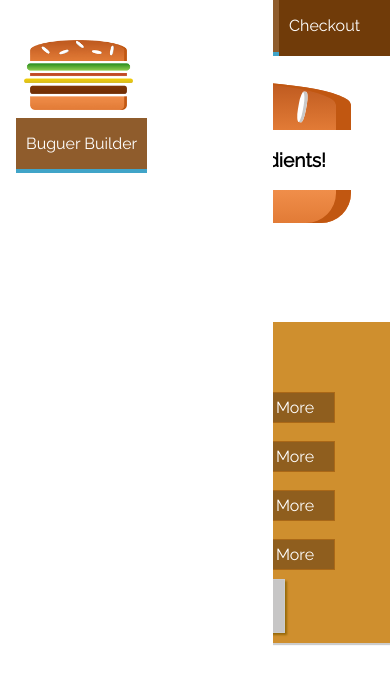
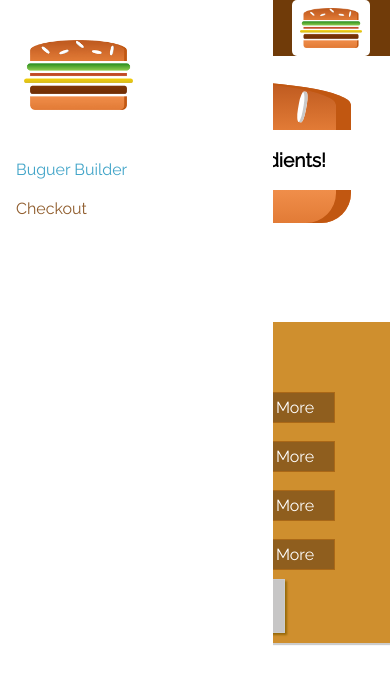
Before and after one commit to SottoMayor/ReactJs, a React (Create React App) app: page / in a window 390 px wide. Shown: the top 684 px of the page. Built offline with nearby package versions, Linux system fonts and the light colour scheme.

Commit message:
more about responsive adjustments

```diff
--- a/src/components/Navigation/NavigationItems/NavigationItem/NavigationItem.module.css
+++ b/src/components/Navigation/NavigationItems/NavigationItem/NavigationItem.module.css
@@ -1,19 +1,38 @@
+.NavigationItem{
+    margin: 10px 0;
+    box-sizing: border-box;
+    display: block;
+    width: 100%;
+}
+
+.NavigationItem a{
+    color: #8F5C2C;
+    text-decoration: none;
+    width: 100%;
+    box-sizing: border-box;
+    display: block;
+}
+
+.NavigationItem a:hover,
+.NavigationItem a:active,
+.NavigationItem a.active{
+    color: #40A4C8;
+}
+
+@media (min-width: 500px) {
     .NavigationItem{
         margin: 0;
-    box-sizing: border-box;
         display: flex;
         height: 100%;
+        width: auto;
         align-items: center;
     }
 
     .NavigationItem a{
         color: white;
-    text-decoration: none;
         height: 100%;
         padding: 16px 10px;
-    border-bottom: 4px solid transparent;
-    box-sizing: border-box;
-    display: block;
+        border-bottom: 4px solid transparent
     }
 
     .NavigationItem a:hover,
@@ -23,3 +42,4 @@
         border-bottom: 4px solid #40A4C8;
         color: white;
     }
+}
--- a/src/components/Navigation/NavigationItems/NavigationItems.module.css
+++ b/src/components/Navigation/NavigationItems/NavigationItems.module.css
@@ -3,6 +3,13 @@
     padding: 0;
     list-style: none;
     display: flex;
+    flex-flow: column;
     align-items: center;
     height: 100%;
 }
+
+@media (min-width: 500px){
+    .NavigationItems{
+        flex-flow: row;
+    }
+}
--- a/src/components/Navigation/SideDrawer/SideDrawer.module.css
+++ b/src/components/Navigation/SideDrawer/SideDrawer.module.css
@@ -28,4 +28,5 @@
 
 .Logo{
     height: 11%;
+    margin-bottom: 32px;
 }
--- a/src/components/Navigation/Toolbar/Toolbar.js
+++ b/src/components/Navigation/Toolbar/Toolbar.js
@@ -14,7 +14,7 @@
 
         <Logo/>
 
-        <nav>
+        <nav className={classes.DesktopOnly}>
             <NavigationItems/>
         </nav>
 
--- a/src/components/Navigation/Toolbar/Toolbar.module.css
+++ b/src/components/Navigation/Toolbar/Toolbar.module.css
@@ -20,3 +20,9 @@
 .Logo{
     height: 80%;
 }
+
+@media (max-width: 499px){
+    .DesktopOnly{
+        display: none;
+    }
+}
```
Also changed, not shown: 1 other file (tests, documents, lock files or other folders). Lines whose indentation alone changed are shown as unchanged.
